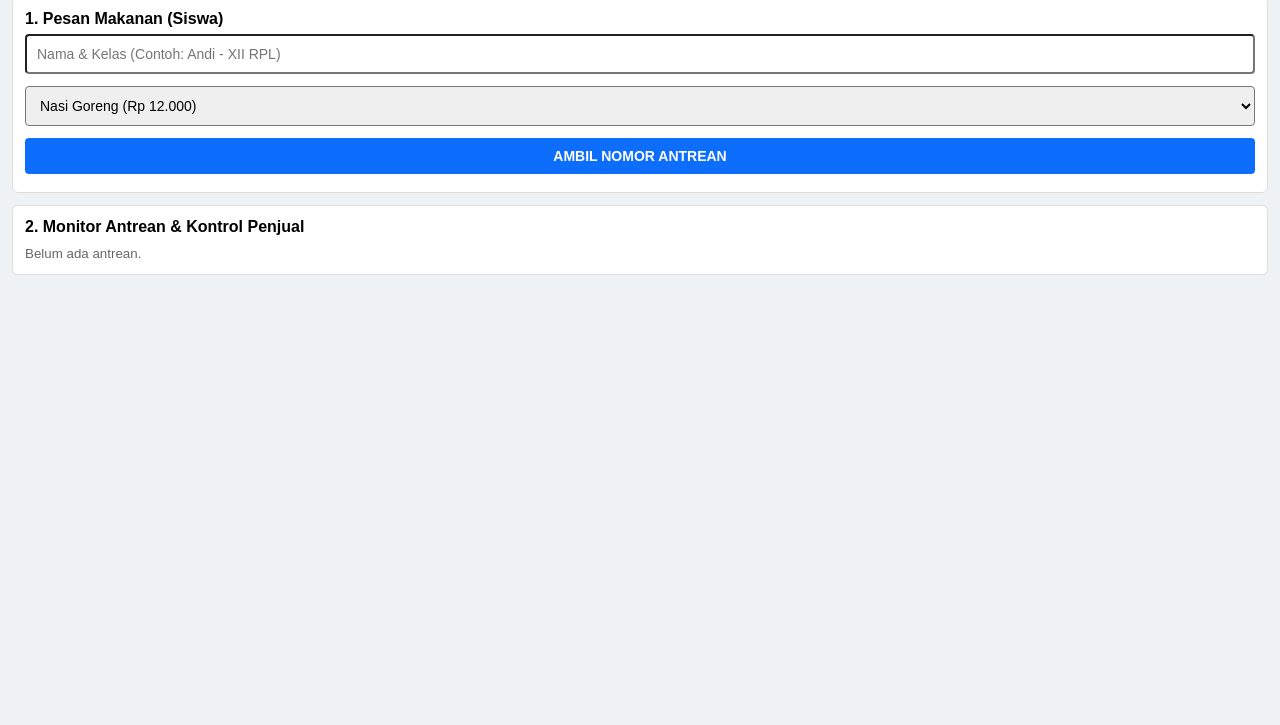
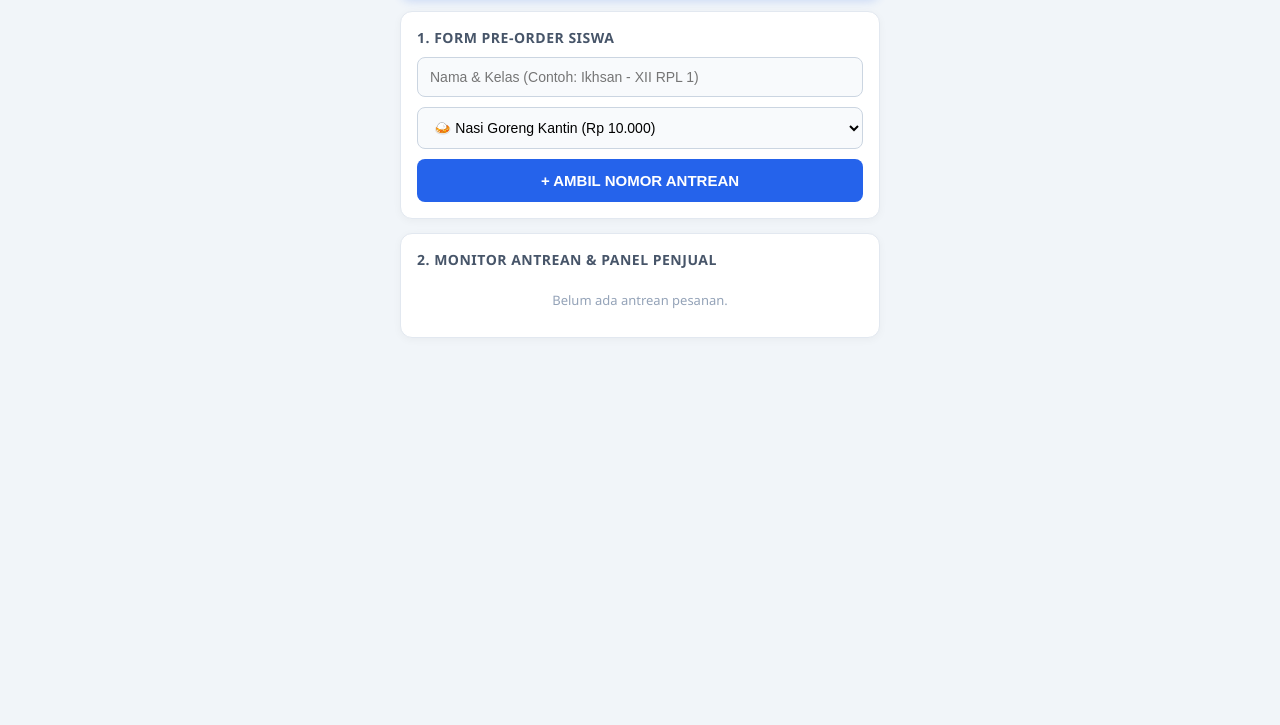
Before and after one commit to mikhsanmaulana630-gif/aplikasi-wirausaha-pkk-xii-rpl-1-oleh-ikhsan, a plain HTML site: page antrean-kantin.html in a window 1280 px wide. Shown: the part 75-800 px from the top of the page. Drawn offline with Linux system fonts and the light colour scheme.

Commit message:
Update antrean-kantin.html

```diff
--- a/antrean-kantin.html
+++ b/antrean-kantin.html
@@ -5,62 +5,83 @@
   <meta name="viewport" content="width=device-width, initial-scale=1.0">
   <title>Antrean Kantin Digital</title>
   <style>
-    body { font-family: Arial, sans-serif; margin: 12px; background: #eef2f5; }
-    h2 { text-align: center; background: #0d6efd; color: white; padding: 10px; border-radius: 6px; margin: 0 0 12px; }
-    .card { background: white; padding: 12px; border-radius: 6px; margin-bottom: 12px; border: 1px solid #ddd; }
-    input, select, button { width: 100%; padding: 10px; margin: 6px 0; font-size: 14px; border-radius: 4px; box-sizing: border-box; }
-    .btn-pesan { background: #0d6efd; color: white; font-weight: bold; border: none; cursor: pointer; }
-    .item { border: 1px solid #ccc; padding: 10px; border-radius: 5px; margin-bottom: 8px; display: flex; justify-content: space-between; align-items: center; }
-    .badge { padding: 3px 7px; border-radius: 4px; font-size: 12px; color: white; font-weight: bold; }
-    .dimasak { background: #fd7e14; } .siap { background: #198754; }
-    .btn-kecil { width: auto; padding: 6px 10px; margin: 0 2px; font-size: 12px; color: white; border: none; cursor: pointer; }
+    * { box-sizing: border-box; margin: 0; padding: 0; }
+    body { font-family: 'Segoe UI', Tahoma, Geneva, Verdana, sans-serif; background: #f1f5f9; color: #1e293b; padding: 14px; }
+    .wrapper { max-width: 480px; margin: 0 auto; }
+    .topbar { display: flex; justify-content: space-between; align-items: center; background: linear-gradient(135deg, #2563eb, #1d4ed8); color: white; padding: 14px 16px; border-radius: 12px; margin-bottom: 14px; box-shadow: 0 4px 10px rgba(37,99,235,0.2); }
+    .topbar h2 { font-size: 17px; }
+    .btn-back { background: rgba(255,255,255,0.2); color: white; text-decoration: none; padding: 6px 12px; border-radius: 8px; font-size: 13px; font-weight: 600; }
+    .card { background: white; padding: 16px; border-radius: 12px; margin-bottom: 14px; box-shadow: 0 2px 8px rgba(0,0,0,0.04); border: 1px solid #e2e8f0; }
+    .card-title { font-size: 14px; font-weight: 700; color: #475569; margin-bottom: 10px; text-transform: uppercase; letter-spacing: 0.5px; }
+    input, select { width: 100%; padding: 11px 12px; margin-bottom: 10px; font-size: 14px; border: 1px solid #cbd5e1; border-radius: 8px; background: #f8fafc; }
+    input:focus, select:focus { outline: none; border-color: #2563eb; background: white; }
+    .btn-pesan { width: 100%; padding: 13px; background: #2563eb; color: white; font-weight: 700; font-size: 15px; border: none; border-radius: 8px; cursor: pointer; }
+    .antrean-card { border: 1px solid #e2e8f0; background: #f8fafc; padding: 12px; border-radius: 10px; margin-bottom: 10px; display: flex; justify-content: space-between; align-items: center; }
+    .kode-antrean { display: inline-block; background: #1e293b; color: white; font-weight: 700; font-size: 13px; padding: 2px 8px; border-radius: 6px; margin-right: 6px; }
+    .badge { display: inline-block; padding: 3px 8px; border-radius: 6px; font-size: 11px; font-weight: 700; margin-top: 6px; }
+    .dimasak { background: #ffedd5; color: #c2410c; }
+    .siap { background: #dcfce7; color: #15803d; }
+    .btn-aksi { padding: 7px 11px; font-size: 12px; font-weight: 600; color: white; border: none; border-radius: 6px; cursor: pointer; margin-left: 4px; }
+    .btn-siap { background: #16a34a; }
+    .btn-selesai { background: #64748b; }
   </style>
 </head>
 <body>
-  <h2>ANTREAN KANTIN DIGITAL</h2>
-  <div class="card">
-    <strong>1. Pesan Makanan (Siswa)</strong>
-    <input type="text" id="nama" placeholder="Nama & Kelas (Contoh: Andi - XII RPL)">
-    <select id="menu">
-      <option>Nasi Goreng (Rp 12.000)</option>
-      <option>Mie Ayam Bakso (Rp 10.000)</option>
-      <option>Soto Ayam (Rp 10.000)</option>
-      <option>Es Teh Manis (Rp 3.000)</option>
-    </select>
-    <button class="btn-pesan" onclick="pesan()">AMBIL NOMOR ANTREAN</button>
-  </div>
-  <div class="card">
-    <strong>2. Monitor Antrean & Kontrol Penjual</strong>
-    <div id="antrean" style="margin-top:8px;"></div>
+  <div class="wrapper">
+    <div class="topbar">
+      <h2>🍱 Antrean Kantin Sekolah</h2>
+      <a href="index.html" class="btn-back">← Menu</a>
+    </div>
+
+    <div class="card">
+      <div class="card-title">1. Form Pre-Order Siswa</div>
+      <input type="text" id="nama" placeholder="Nama & Kelas (Contoh: Ikhsan - XII RPL 1)">
+      <select id="menu">
+        <option>🍛 Nasi Goreng Kantin (Rp 10.000)</option>
+        <option>🍜 Mie Ayam Bakso (Rp 10.000)</option>
+        <option>🍚 Nasi Uduk Ayam (Rp 8.000)</option>
+        <option>🥟 Paket Gorengan + Es Teh (Rp 6.000)</option>
+      </select>
+      <button class="btn-pesan" onclick="pesan()">+ AMBIL NOMOR ANTREAN</button>
+    </div>
+
+    <div class="card">
+      <div class="card-title">2. Monitor Antrean & Panel Penjual</div>
+      <div id="antrean"></div>
+    </div>
   </div>
 
   <script>
-    let daftar = JSON.parse(localStorage.getItem('kantin_list')) || [];
-    let no = Number(localStorage.getItem('kantin_no')) || 1;
+    let daftar = JSON.parse(localStorage.getItem('kantin_list_v2')) || [];
+    let no = Number(localStorage.getItem('kantin_no_v2')) || 1;
 
     function pesan() {
       let nama = document.getElementById('nama').value.trim();
       let menu = document.getElementById('menu').value;
       if (!nama) return alert('Isi nama dan kelas terlebih dahulu!');
       let kode = 'A-' + String(no++).padStart(2, '0');
-      daftar.push({ id: Date.now(), kode, nama, menu, status: 'Dimasak' });
+      daftar.push({ id: Date.now(), kode, nama, menu, status: 'Sedang Dimasak' });
       document.getElementById('nama').value = '';
-      update(); alert('Nomor Antrean Anda: ' + kode);
+      update(); alert('Pesanan Diterima!\nNomor Antrean Anda: ' + kode);
     }
     function siap(id) { let x = daftar.find(i => i.id === id); if (x) x.status = 'Siap Diambil'; update(); }
     function hapus(id) { daftar = daftar.filter(i => i.id !== id); update(); }
     function update() {
-      localStorage.setItem('kantin_list', JSON.stringify(daftar));
-      localStorage.setItem('kantin_no', no);
-      document.getElementById('antrean').innerHTML = daftar.length ? daftar.map(x => `
-        <div class="item">
-          <div><strong>[${x.kode}] ${x.nama}</strong><br><small>${x.menu}</small><br>
-          <span class="badge ${x.status === 'Dimasak' ? 'dimasak' : 'siap'}">${x.status}</span></div>
+      localStorage.setItem('kantin_list_v2', JSON.stringify(daftar));
+      localStorage.setItem('kantin_no_v2', no);
+      let el = document.getElementById('antrean');
+      el.innerHTML = daftar.length ? daftar.map(x => `
+        <div class="antrean-card">
           <div>
-            ${x.status === 'Dimasak' ? `<button class="btn-kecil" style="background:#198754" onclick="siap(${x.id})">Siap</button>` : ''}
-            <button class="btn-kecil" style="background:#dc3545" onclick="hapus(${x.id})">Selesai</button>
+            <div><span class="kode-antrean">${x.kode}</span><strong>${x.nama}</strong></div>
+            <div style="font-size:13px; color:#475569; margin-top:3px;">${x.menu}</div>
+            <span class="badge ${x.status === 'Sedang Dimasak' ? 'dimasak' : 'siap'}">${x.status}</span>
           </div>
-        </div>`).join('') : '<small style="color:#666">Belum ada antrean.</small>';
+          <div style="display:flex;">
+            ${x.status === 'Sedang Dimasak' ? `<button class="btn-aksi btn-siap" onclick="siap(${x.id})">Siap</button>` : ''}
+            <button class="btn-aksi btn-selesai" onclick="hapus(${x.id})">Ambil</button>
+          </div>
+        </div>`).join('') : '<p style="text-align:center; color:#94a3b8; font-size:13px; padding:12px 0;">Belum ada antrean pesanan.</p>';
     }
     update();
   </script>
```
